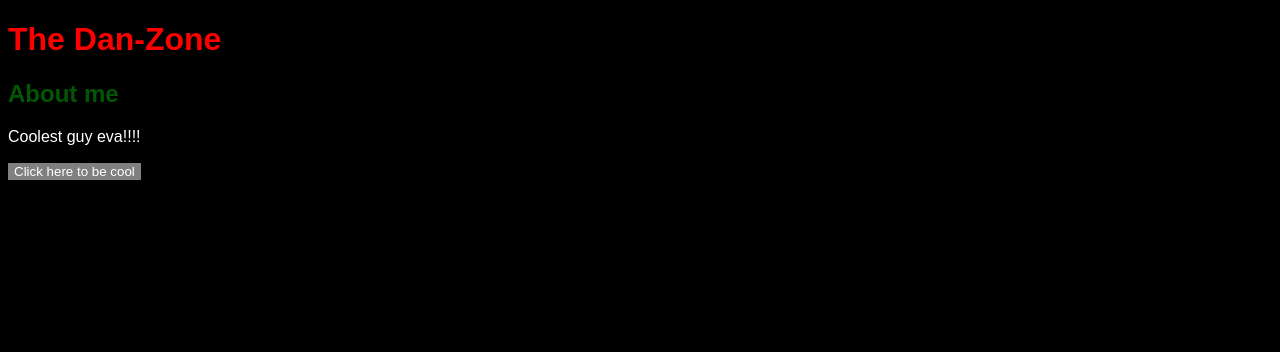
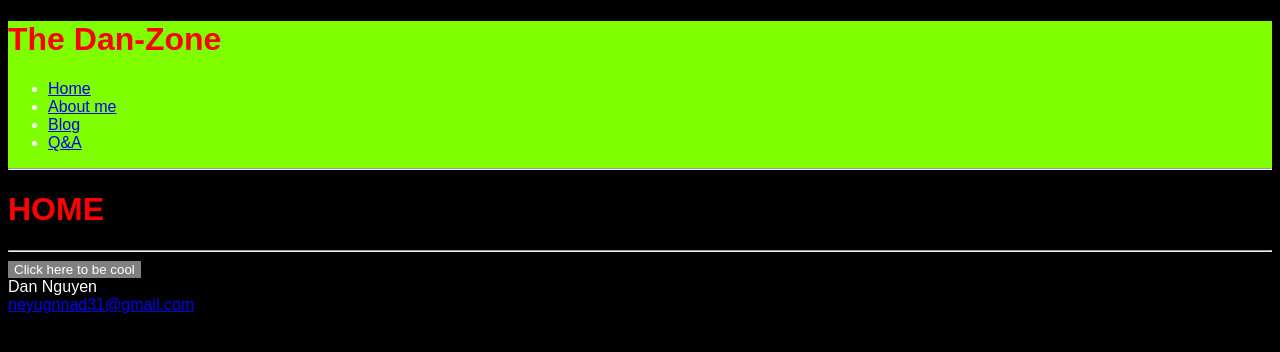
Before and after one commit to neyugnnad31/amplifiedheart102, a plain HTML site: page index.html in a window 1280 px wide. Drawn offline with Linux system fonts and the light colour scheme.

Commit message:
Update index.html

```diff
--- a/index.html
+++ b/index.html
@@ -25,13 +25,32 @@
     </style>
 </head>
 <body>
-    <h1>The Dan-Zone</h1>
-    <h2>About me</h2>
-    <p>
-        Coolest guy eva!!!!
-    </p>
-    <button>
-        Click here to be cool
-    </button>
+    <header style="background-color:chartreuse">
+        <h1>The Dan-Zone</h1>
+        <nav class="navbar">
+            <ul>
+                <li><a href="index.html">Home</a></li>
+                <li><a href="about.html">About me</a></li>
+                <li><a href="blog.html">Blog</a></li>
+                <li><a href="qanda.html">Q&A</a></li>
+            </ul>
+        </nav>
+        <hr>
+    </header>
+
+    <main>
+        <h1>HOME</h1>
+    </main>
+
+    <footer>
+        <hr>
+        <button>
+            Click here to be cool
+        </button>
+        <br>
+        Dan Nguyen <br>
+        <a href="mailto: neyugnnad31@gmail.com">neyugnnad31@gmail.com</a>
+
+    </footer>
 </body>
 </html>
```
